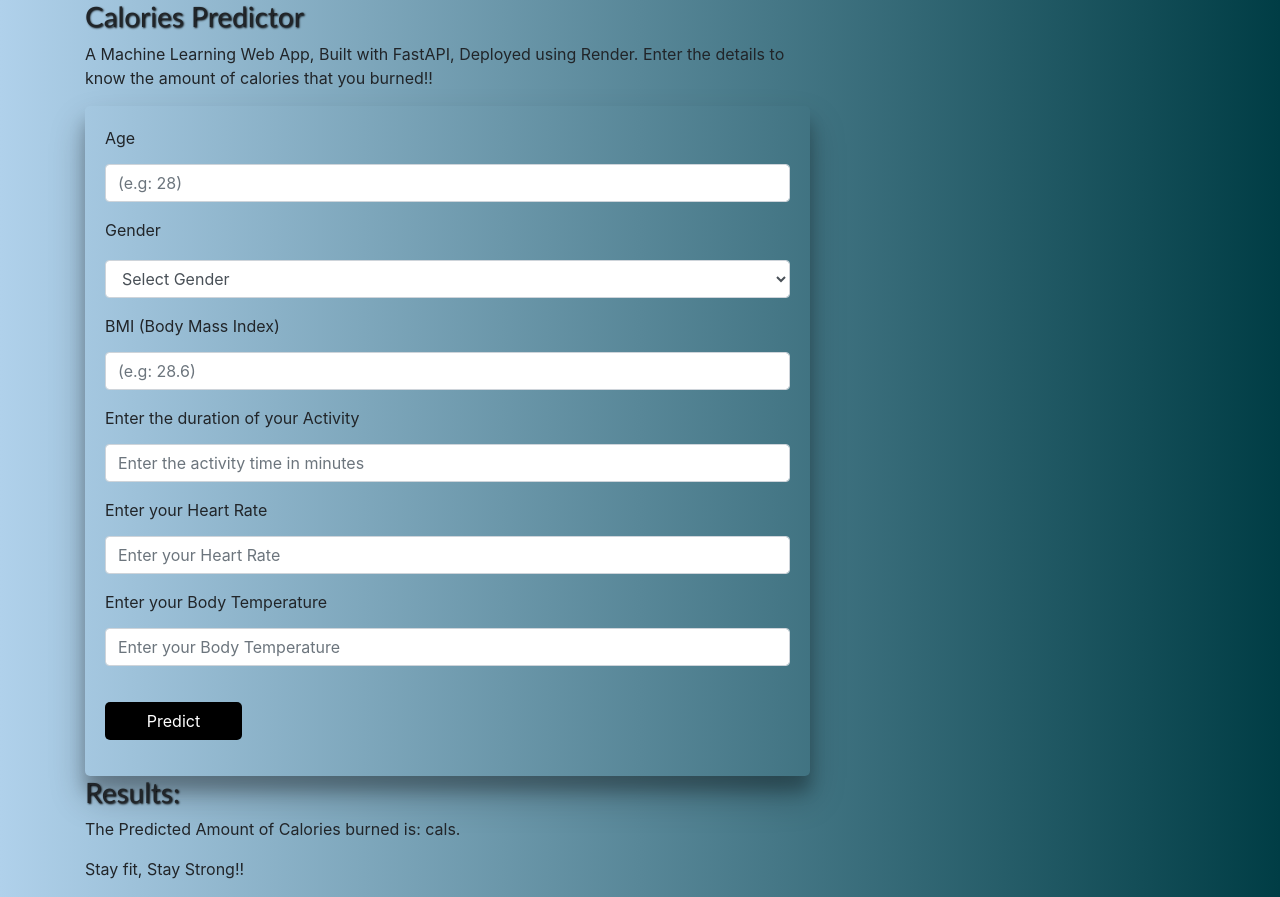
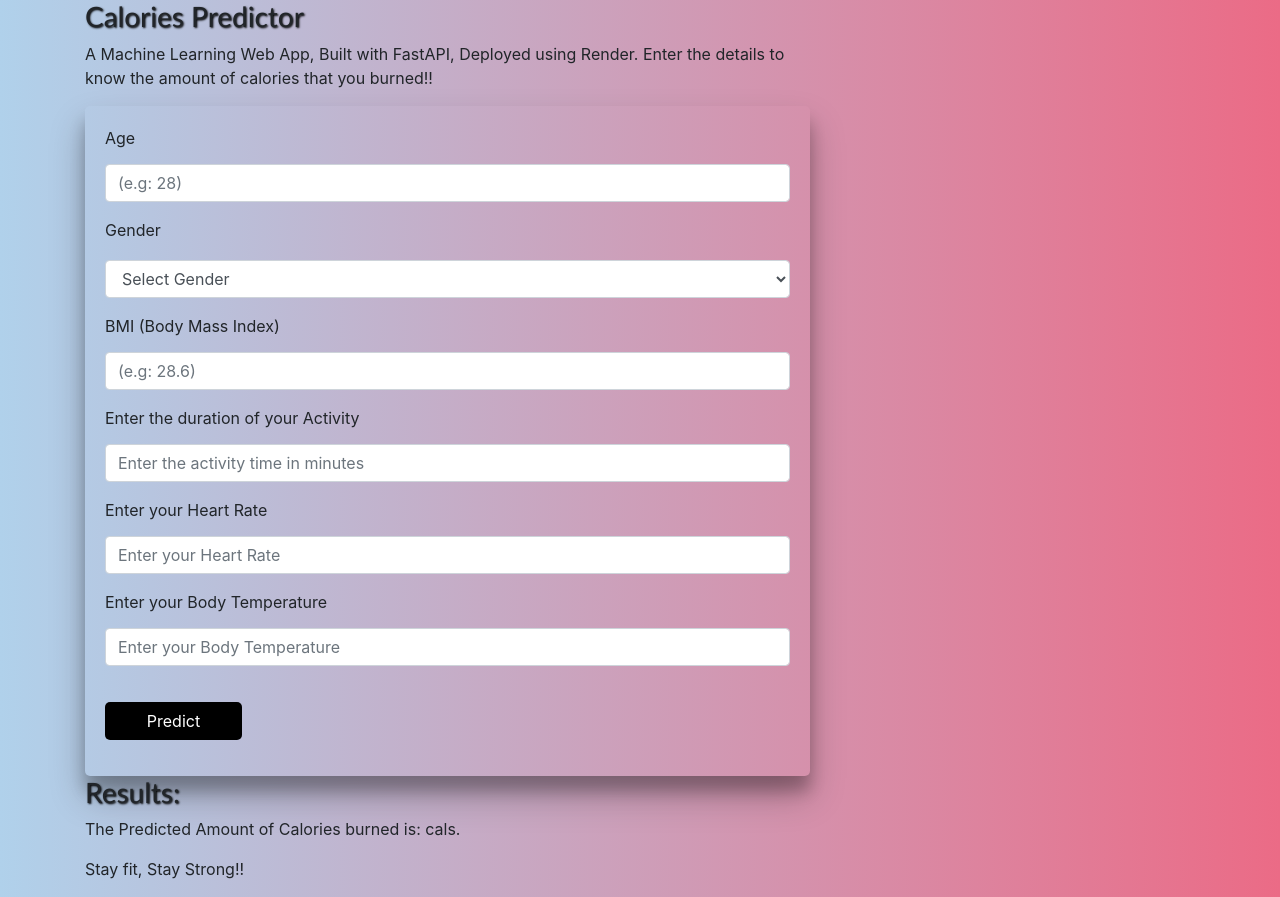
Before and after one commit to sesha-2k3/Calories-Burnt-Predictor, a FastAPI app: page / in a window 1280 px wide. Run offline with FastAPI, Linux system fonts and the light colour scheme; parts of the project's set-up code (start-up, migrations or seed data) failed here and were passed over; some libraries are stand-ins or nearby versions.

Commit message:
Update style.css

```diff
--- a/static/css/style.css
+++ b/static/css/style.css
@@ -1,5 +1,5 @@
 body {
-    background: linear-gradient(90deg, #B0D1EB 0%, #003D45 100%);
+    background: linear-gradient(90deg, #B0D1EB 0%, #eb6b86 100%);
     color: linear-gradient(90deg, #B0D1EB 0%, #eb6b86 100%);
   }
 
```
